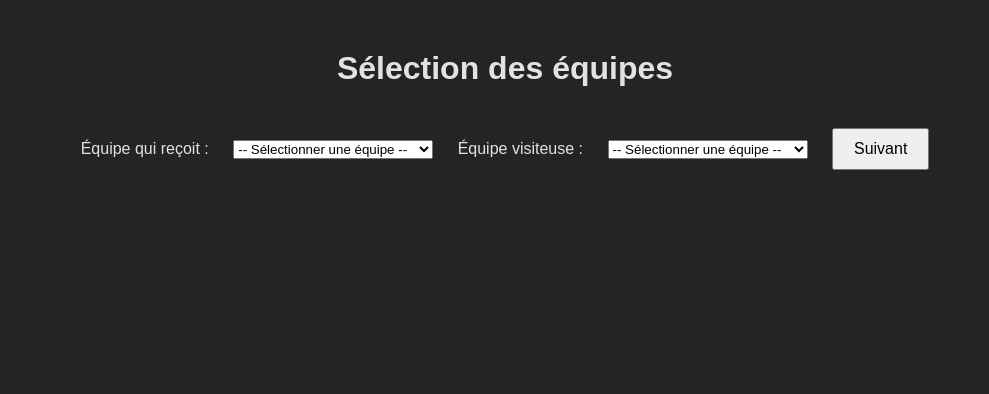
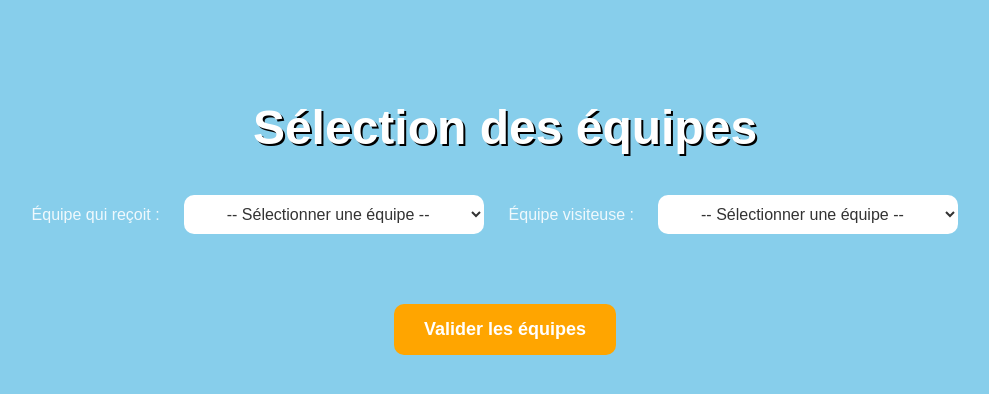
Before and after one commit to tcharre/Volley, a website built with Vite: page index.html in a window 1280 px wide. Shown: the whole page, without its empty margins (135-1124 px from the left). Built offline with nearby package versions, Linux system fonts and the light colour scheme.

Commit message:
Dev maquette V1

```diff
--- a/index.html
+++ b/index.html
@@ -19,7 +19,7 @@
             <option value="">-- Sélectionner une équipe --</option>
         </select>
 
-        <button id="nextPage" onclick="goToNextPage()">Suivant</button>
+        <button id="nextPage" onclick="goToNextPage()">Valider les équipes</button>
     </div>
 
     <script type="module" src="./selection.js"></script>
--- a/style-selection.css
+++ b/style-selection.css
@@ -2,7 +2,7 @@
   font-family: Arial, sans-serif;
 
   color: rgba(255, 255, 255, 0.87);
-  background-color: #242424;
+  background-color: #87CEEB;
 
   font-synthesis: none;
   text-rendering: optimizeLegibility;
@@ -16,7 +16,7 @@ body {
 
 #container {
   text-align: center;
-  margin-top: 50px;
+  margin-top: 100px;
 }
 
 select {
@@ -29,3 +29,41 @@ button {
   padding: 10px 20px;
   font-size: 16px;
 }
+
+h1{
+  font-size: 48px;
+  font-weight: bold;
+  color: #fff;
+  text-shadow: 2px 2px #000;
+  margin-bottom:20px;
+}
+
+select{
+  width: 300px;
+  margin: 20px;
+  padding: 10px;
+  font-size: 16px;
+  border-radius: 10px;
+  border: none;
+  text-align: center;
+  background-color: #FFF;
+  color: #333;
+}
+
+button {
+  display: block;  /* S'assure que le bouton est en mode bloc */
+  margin: 50px auto 0;  /* Centre le bouton horizontalement et espace au-dessus */
+  padding: 15px 30px;
+  font-size: 18px;
+  font-weight: bold;
+  border: none;
+  border-radius: 10px;
+  background-color: #FFA500;
+  color: #fff;
+  cursor: pointer;
+  transition: background-color 0.3s;
+}
+
+button:hover {
+  background-color: #e69500; /* Change la couleur au survol */
+}
--- a/style-terrain.css
+++ b/style-terrain.css
@@ -1,9 +1,7 @@
 :root {
   font-family: Arial, sans-serif;
-
   color: rgba(255, 255, 255, 0.87);
-  background-color: #242424;
-
+  background-color: #87CEEB;
   font-synthesis: none;
   text-rendering: optimizeLegibility;
   -webkit-font-smoothing: antialiased;
@@ -25,6 +23,13 @@ body {
 #left, #right {
   width: 20%;
   overflow-y: auto;
+  display: flex;
+  flex-direction: column;
+  align-items: center;
+  padding: 10px;
+  background-color: rgba(0, 0, 0, 0.2); /* Arrière-plan légèrement transparent */
+  border-radius: 15px;
+  margin: 20px;
 }
 
 #court-container {
@@ -36,12 +41,17 @@ body {
   position: relative;
 }
 
+#dropzone_list {
+  width: 100%;
+  height: 100%;
+  transform: rotate(90deg);
+}
+
 #court {
   width: 100%;
   height: 100%;
   background: url('assets/volleyball_cours.png') no-repeat center;
   background-size: contain;
-  transform: rotate(90deg);
   transform-origin: center center;
   position: relative;
 }
@@ -63,8 +73,6 @@ body {
   margin: 0;
   cursor: pointer;
   padding: 5px 10px;
-  background-color: #f0f0f0;
-  border: 1px solid #ccc;
   text-align: center;
   transition: background-color 0.2s;
   position: relative;
```
Also changed, not shown: terrain.html (+2 -0 lines), terrain.js (+73 -4 lines), assets/player/Guim.png (added), assets/player/arthur.png (added), assets/player/benjamin.png (added), assets/player/benoit.png (added), assets/player/lillian.png (added), assets/player/mattieu.png (added), assets/player/micka.png (added), assets/player/theo.png (added), assets/volleyball_cours.png.
